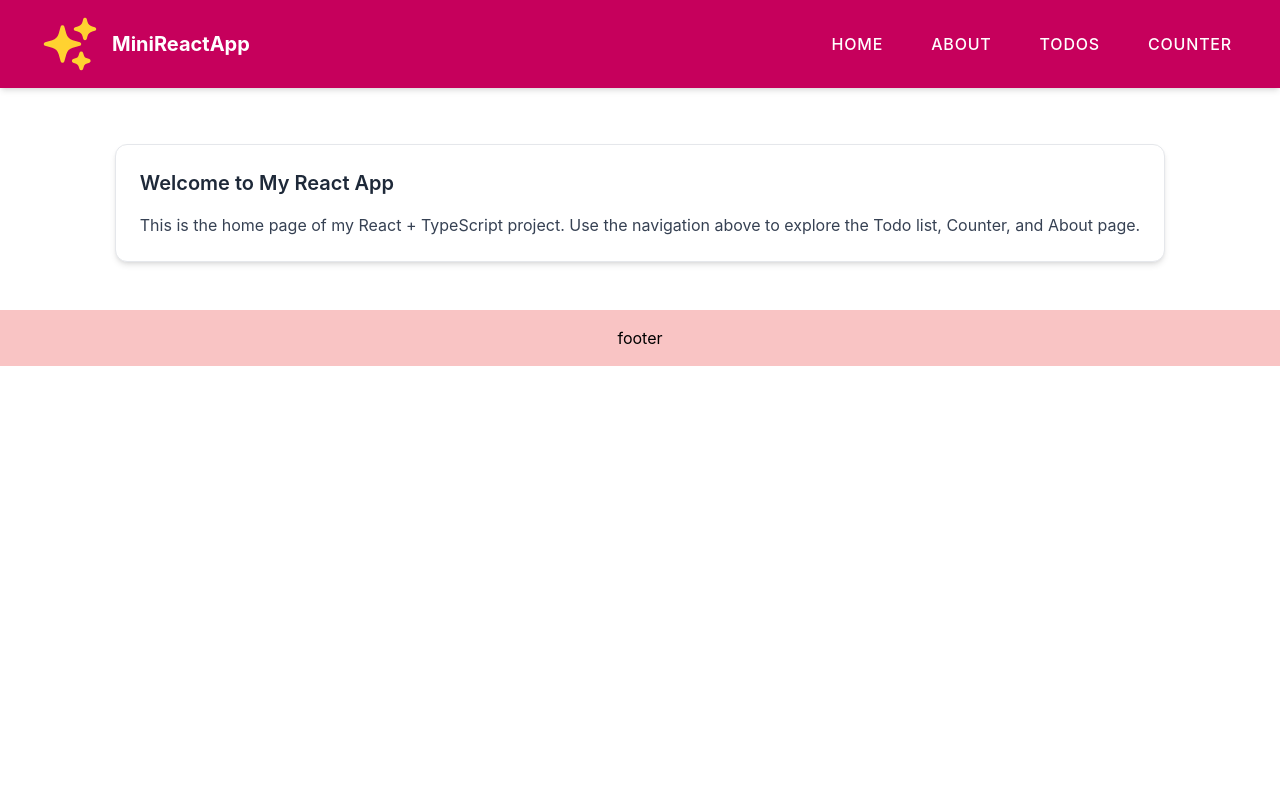
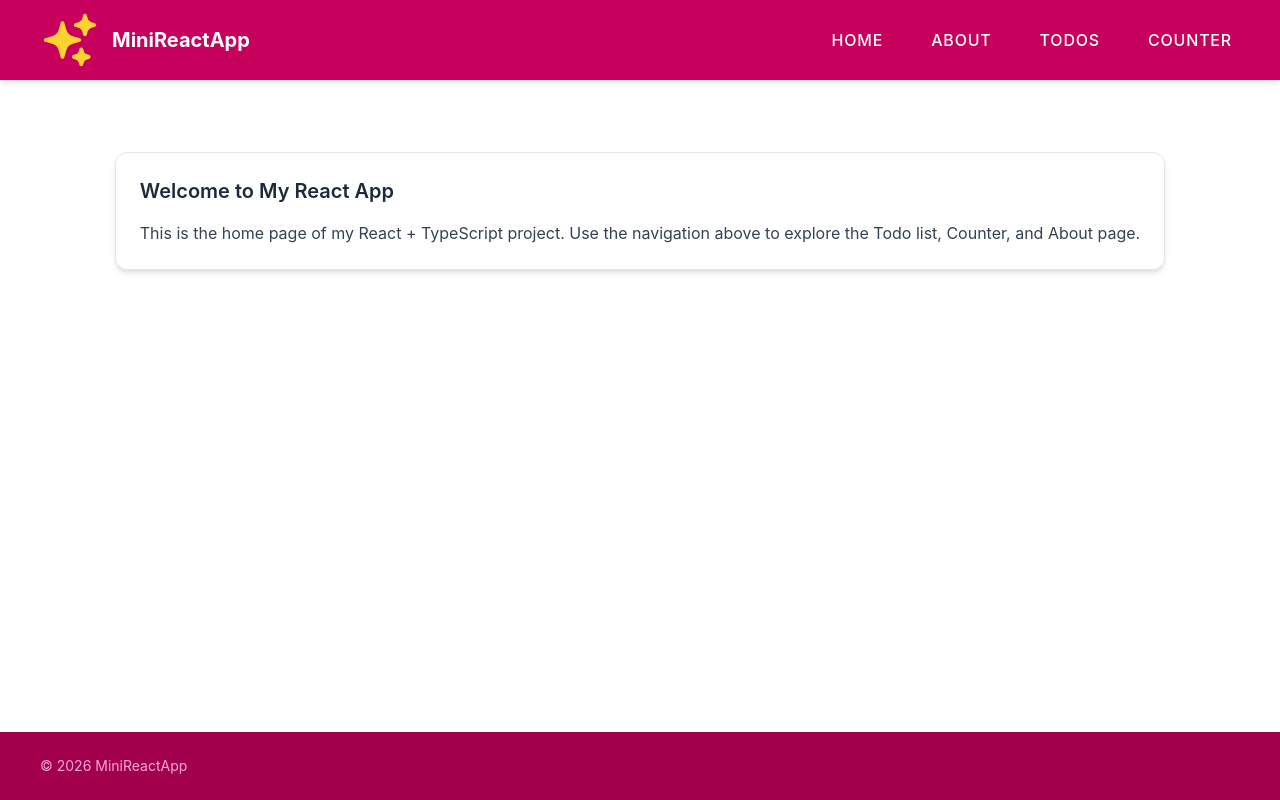
Before and after one commit to sanhu7/react-app-fixed, a React (Vite) app: page / in a window 1280 px wide. Built offline with nearby package versions, Linux system fonts and the light colour scheme.

Commit message:
Footer component style with tailwind

```diff
--- a/src/App .tsx
+++ b/src/App .tsx
@@ -1,7 +1,5 @@
 import { BrowserRouter as Router, Routes, Route } from "react-router-dom";
 
-import Header from "./components/Header";
-import Footer from "./components/Footer";
 import PagesLayout from "./layouts/PagesLayout";
 
 import HomePage from "./pages/home-page";
@@ -13,9 +11,9 @@ import NotFoundPage from "./pages/notFound-page";
 function App() {
   return (
     <Router>
-      <Header />
 
       <Routes>
+
         <Route element={<PagesLayout />}>
           <Route path="/" element={<HomePage />} />
           <Route path="/about" element={<AboutPage />} />
@@ -24,9 +22,9 @@ function App() {
         </Route>
 
         <Route path="*" element={<NotFoundPage />} />
+
       </Routes>
 
-      <Footer />
     </Router>
   );
 }
--- a/src/components/Footer.tsx
+++ b/src/components/Footer.tsx
@@ -1,14 +1,8 @@
 export default function Footer() {
     return (
-        <footer
-            style={{
-                marginTop: "2rem",
-                padding: "1rem",
-                textAlign: "center",
-                background: "#f9c4c4",
-            }}
-        >
-            <p>footer</p>
+        <footer className="bg-pink-800 text-pink-200 py-6 px-10 mt-auto">
+            <p className="text-sm text-pink-300">© 2026 MiniReactApp</p>
+
         </footer>
     );
 }
--- a/src/components/Header.tsx
+++ b/src/components/Header.tsx
@@ -5,7 +5,7 @@ import { HiSparkles } from "react-icons/hi2";
 
 export default function Header() {
     return (
-        <header className=" sticky top-0 z-50 flex items-center justify-between px-10 py-6 bg-pink-700 shadow-md h-22">
+        <header className=" sticky top-0 z-50 flex items-center justify-between px-10 py-6 bg-pink-700 shadow-md h-20">
 
             <div className="flex items-center gap-3">
                 <HiSparkles className="text-6xl text-amber-300" /> {/*logo*/}
--- a/src/layouts/PagesLayout.tsx
+++ b/src/layouts/PagesLayout.tsx
@@ -1,13 +1,18 @@
+import Header from "../components/Header";
+import Footer from "../components/Footer";
 import { Outlet } from "react-router-dom";
 
 export default function PagesLayout() {
 
     return (
-        <div style={{ padding: "1rem" }}>
+        <div className="min-h-screen flex flex-col">
 
-            <Outlet />
+            <Header />
+            <main className="flex-1 p-8">
+                <Outlet />
+            </main>
+            <Footer />
 
         </div>
     );
-
 }
```
